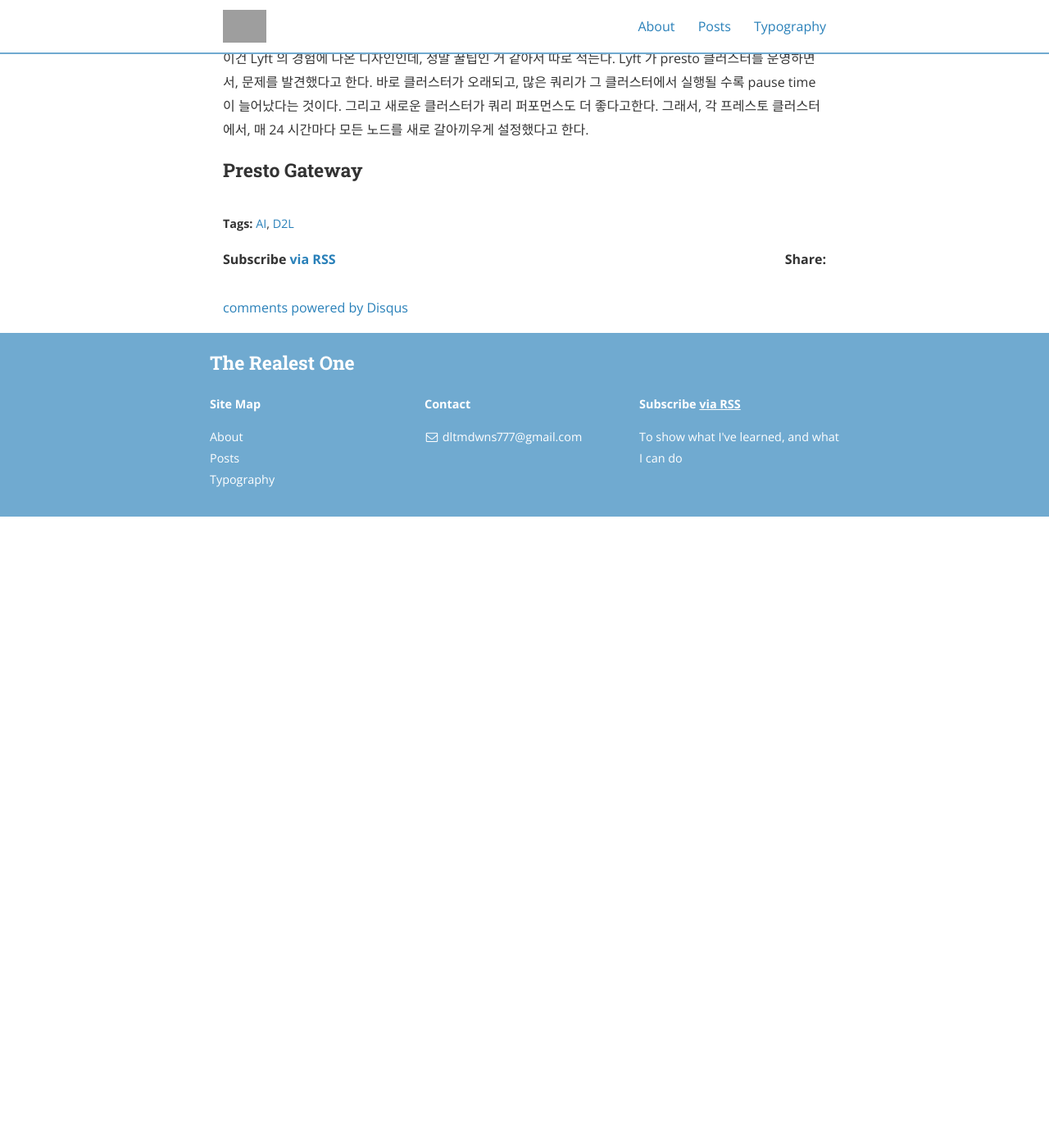
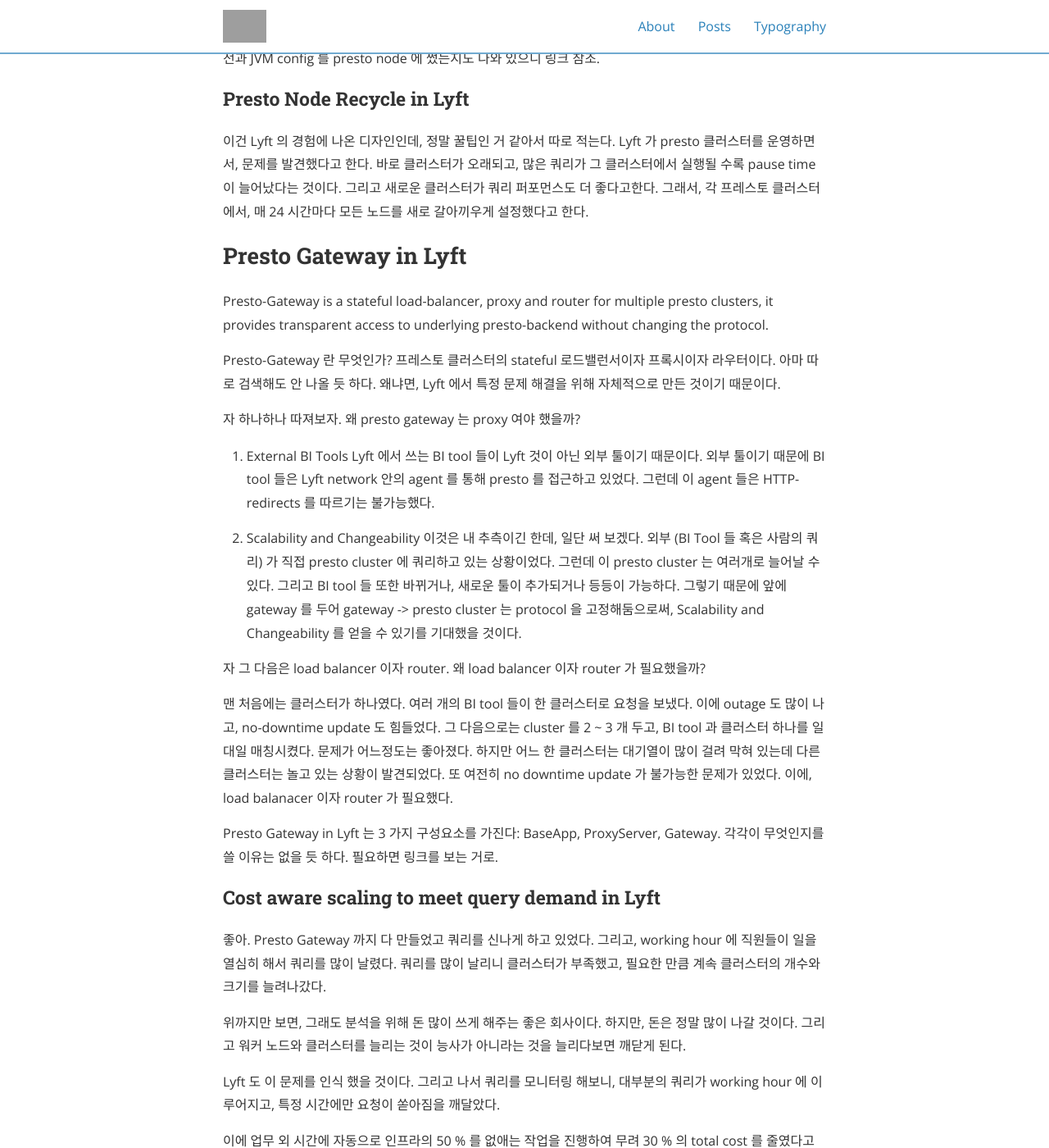
Before and after one commit to the-realest-one/the-realest-one.github.io, a Jekyll site: the page built from _posts/2020-06-29-presto.md, in a window 1280 px wide and 1400 px high, scrolled down 2489 px. Shown: the whole window at 82% size. Built offline with Jekyll 4.4.1, drawn with Linux system fonts in a browser that asks for light colours; nearby versions of some CDN libraries; comment, search, counter and statistics services are not loaded; before the commit the page ends 3119 px from its top, so only the background shows below that; some of the changed text lies outside the part shown; grey boxes are pictures that could not be loaded.

Commit message:
Finished writing about Presto

```diff
--- a/_posts/2020-06-29-presto.md
+++ b/_posts/2020-06-29-presto.md
@@ -1,15 +1,17 @@
 ---
 layout: post
-title:  "D2L - Preliminaries - 3"
-date:   2020-06-13T14:25:52-05:00
+title:  "Presto - Distributed SQL Query Engine on Multiple Sources"
+date:   2020-08-15T11:11:11
 author: the-realest-one
-categories: D2L
-tags:	AI D2L
+categories: Data Platform
+tags:	SQL Query DB Analysis OLAP
 cover:  "/assets/North.jpg"
 use_math: true
 ---
 
 # Presto
+
+링크: https://blog.openbridge.com/what-is-facebook-presto-presto-database-or-prestodb-a-powerful-sql-query-engine-77d4c4a66d4
 
 페이스북이 프레스토 프로젝트의 목적? 시초? 에 대해 말한 글이다
 
@@ -42,8 +44,7 @@ SQL query proxy 처럼 작동하고, 여러 데이터소스들에서 쿼리가
 SQL 문법을 지원하고 쿼리가 빠른 DB 이다.
 
 ??
-https://blog.openbridge.com/what-is-facebook-presto-presto-database-or-prestodb-a-powerful-sql-query-engine-77d4c4a66d4
-여기 보면, Facebook Presto Performance 에 보면,
+링크의 Facebook Presto Performance 에 보면,
 tableau 에 관한 내용이 있음.
 그런데, 우리 회사는 지금 태블로에서 레드시프트로 쿼리하는 게 찍히는 게 있는데
 이거 보면 빨라지지 않을까?
@@ -98,4 +99,75 @@ Lyft 가 presto 클러스터를 운영하면서, 문제를 발견했다고 한
 그리고 새로운 클러스터가 쿼리 퍼포먼스도 더 좋다고한다.
 그래서, 각 프레스토 클러스터에서, 매 24 시간마다 모든 노드를 새로 갈아끼우게 설정했다고 한다.
 
-### Presto Gateway
+## Presto Gateway in Lyft
+
+Presto-Gateway is a stateful load-balancer, proxy and router for multiple presto clusters,
+it provides transparent access to underlying presto-backend without changing the protocol.
+
+Presto-Gateway 란 무엇인가? 프레스토 클러스터의 stateful 로드밸런서이자 프록시이자 라우터이다.
+아마 따로 검색해도 안 나올 듯 하다. 왜냐면, Lyft 에서 특정 문제 해결을 위해 자체적으로 만든 것이기 때문이다.
+
+자 하나하나 따져보자. 왜 presto gateway 는 proxy 여야 했을까?
+
+1. External BI Tools
+Lyft 에서 쓰는 BI tool 들이 Lyft 것이 아닌 외부 툴이기 때문이다.
+외부 툴이기 때문에 BI tool 들은 Lyft network 안의 agent 를 통해 presto 를 접근하고 있었다.
+그런데 이 agent 들은 HTTP-redirects 를 따르기는 불가능했다.
+
+2. Scalability and Changeability
+이것은 내 추측이긴 한데, 일단 써 보겠다. 외부 (BI Tool 들 혹은 사람의 쿼리) 가 직접 presto cluster 에 쿼리하고 있는 상황이었다.
+그런데 이 presto cluster 는 여러개로 늘어날 수 있다.
+그리고 BI tool 들 또한 바뀌거나, 새로운 툴이 추가되거나 등등이 가능하다.
+그렇기 때문에 앞에 gateway 를 두어 gateway -> presto cluster 는 protocol 을 고정해둠으로써,
+Scalability and Changeability 를 얻을 수 있기를 기대했을 것이다.
+
+
+자 그 다음은 load balancer 이자 router. 왜 load balancer 이자 router 가 필요했을까?
+
+맨 처음에는 클러스터가 하나였다. 여러 개의 BI tool 들이 한 클러스터로 요청을 보냈다.
+이에 outage 도 많이 나고, no-downtime update 도 힘들었다.
+그 다음으로는 cluster 를 2 ~ 3 개 두고, BI tool 과 클러스터 하나를 일대일 매칭시켰다.
+문제가 어느정도는 좋아졌다. 하지만 어느 한 클러스터는 대기열이 많이 걸려 막혀 있는데 다른 클러스터는 놀고 있는 상황이 발견되었다.
+또 여전히 no downtime update 가 불가능한 문제가 있었다.
+이에, load balanacer 이자 router 가 필요했다.
+
+Presto Gateway in Lyft 는 3 가지 구성요소를 가진다: BaseApp, ProxyServer, Gateway.
+각각이 무엇인지를 쓸 이유는 없을 듯 하다. 필요하면 링크를 보는 거로.
+
+### Cost aware scaling to meet query demand in Lyft
+
+좋아. Presto Gateway 까지 다 만들었고 쿼리를 신나게 하고 있었다.
+그리고, working hour 에 직원들이 일을 열심히 해서 쿼리를 많이 날렸다.
+쿼리를 많이 날리니 클러스터가 부족했고, 필요한 만큼 계속 클러스터의 개수와 크기를 늘려나갔다.
+
+위까지만 보면, 그래도 분석을 위해 돈 많이 쓰게 해주는 좋은 회사이다.
+하지만, 돈은 정말 많이 나갈 것이다. 그리고 워커 노드와 클러스터를 늘리는 것이 능사가 아니라는 것을 늘리다보면 깨닫게 된다.
+
+Lyft 도 이 문제를 인식 했을 것이다.
+그리고 나서 쿼리를 모니터링 해보니, 대부분의 쿼리가 working hour 에 이루어지고, 특정 시간에만 요청이 쏟아짐을 깨달았다.
+
+이에 업무 외 시간에 자동으로 인프라의 50 % 를 없애는 작업을 진행하여
+무려 30 % 의 total cost 를 줄였다고 한다. 정말 어마어마하다!
+
+그 다음부터는 Lyft 가 presto 관련해 open source contribute 한 것들에 대해 말한다.
+어느정도 자랑이 섞여 있는 것 같은데 ㅋㅋㅋ 그래도 자랑할 만한 것들인 건 확실하다.
+나는 google sheet 관련한 단락은 빼고 글을 적겠다.
+
+### Superset Presto Integration Improvements in Lyft
+
+보통 sql based workflow 와 파이프라인은 유저 편의성에 문제가 있다고 한다.
+쿼리를 실행시킨 후에야만 어디가 틀렸는지 알려주고, 어떻게 고칠지 제안해준다고 한다.
+이는 분석가와 데이터 사이언티스트들에게 정말 큰 스트레스이다.
+왜냐면 데이터 양이 많아질 수록, 쿼리가 한 번 돌아가는데 시간이 오래 걸리기 때문이다.
+일하다보면 쿼리 돌아가는 거 기다리는 것만 한 세월인 경우가 정말 많다.
+
+이에 Lyft 는 `Apache Superset — pre execution deep query validation component` 를 도입했다고 한다.
+Lyft 에서 새로 만든 건 아니고, 몇 개를 추가해서 open source contribute 를 한 듯하다.
+
+이를 통해 쿼리가 실행되기 전에 테이블이나 컬럼 이름의 존재성을 validation 한다.
+Custom udf 를 통해 쿼리를 실행 전에 검증하기도 한다.
+
+### Summary of Presto in Lyft
+
+Lyft 의 presto use case 를 살펴봤다.
+왜 Lyft 에서 Presto 를 도입했고, 이용하면서 어떤 문제들이 있었고 이를 해결하기 위해 어떤 방법을 썼는지 잘 보도록 하자.
```
